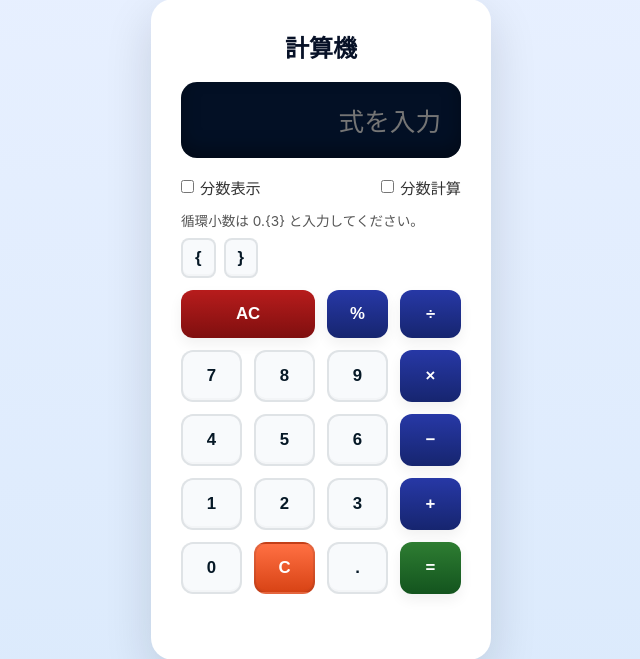
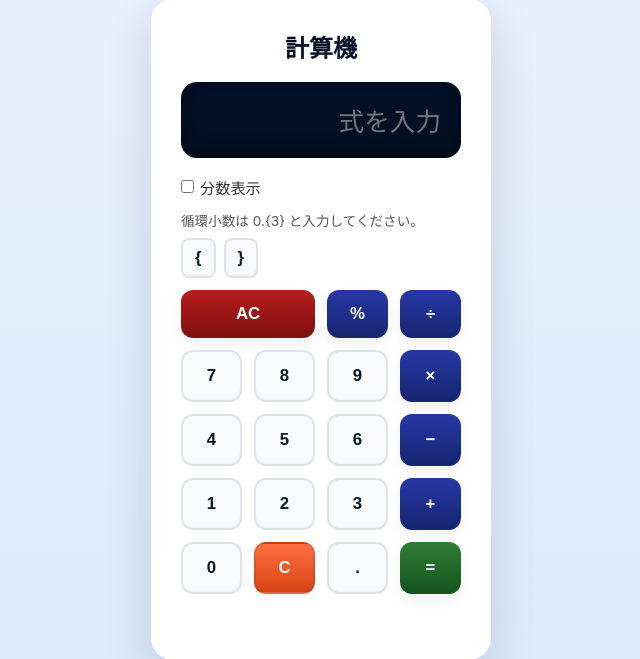
Before and after one commit to katoy/study-vipe-coding, a FastAPI app: page / in a window 1280 px wide. Shown: the part 71-730 px from the top of the page, without its empty margins (319-959 px from the left). Run offline with FastAPI, Linux system fonts and the light colour scheme; some libraries are stand-ins or nearby versions.

Commit message:
UI: remove unimplemented bunsui_calc checkbox
The '分数計算' checkbox sent bunsui_calc to the server but the
/calculate endpoint never read it, so the UI implied a feature
that silently did nothing. Remove until the feature is implemented.

Co-Authored-By: Claude Sonnet 4.6 <noreply@anthropic.com>

```diff
--- a/app/templates/index.html
+++ b/app/templates/index.html
@@ -40,9 +40,6 @@
     <div class="options" style="display:flex;justify-content:space-between;gap:8px;margin:8px 0 12px;">
       <label style="font-size:0.95rem;color:#333;display:flex;align-items:center;gap:6px;">
         <input type="checkbox" name="show_fraction" id="show_fraction" {% if show_fraction %}checked{% endif %} /> 分数表示
-      </label>
-      <label style="font-size:0.95rem;color:#333;display:flex;align-items:center;gap:6px;">
-        <input type="checkbox" name="bunsui_calc" id="bunsui_calc" {% if bunsui_calc %}checked{% endif %} /> 分数計算
       </label>
     </div>
     <div style="font-size:0.85rem;color:#555;margin-bottom:8px;">循環小数は 0.{3} と入力してください。</div>
```
